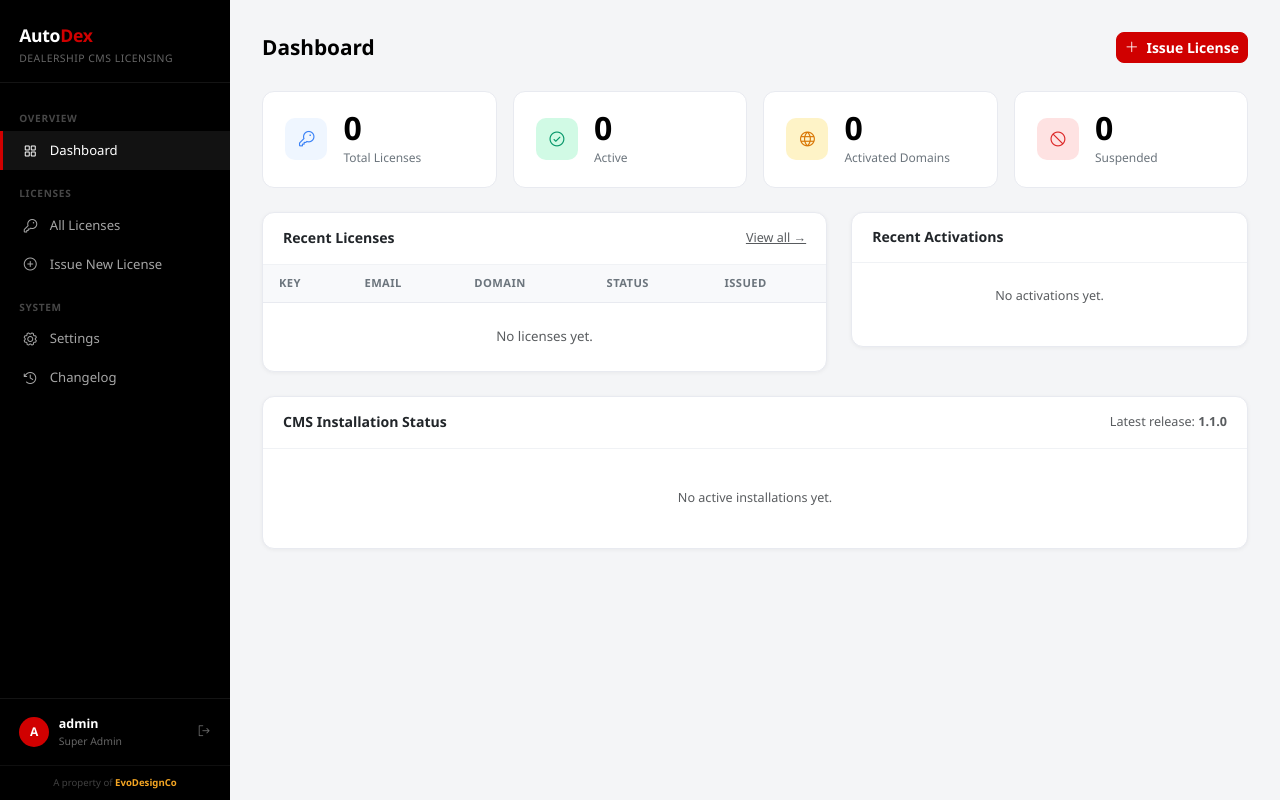
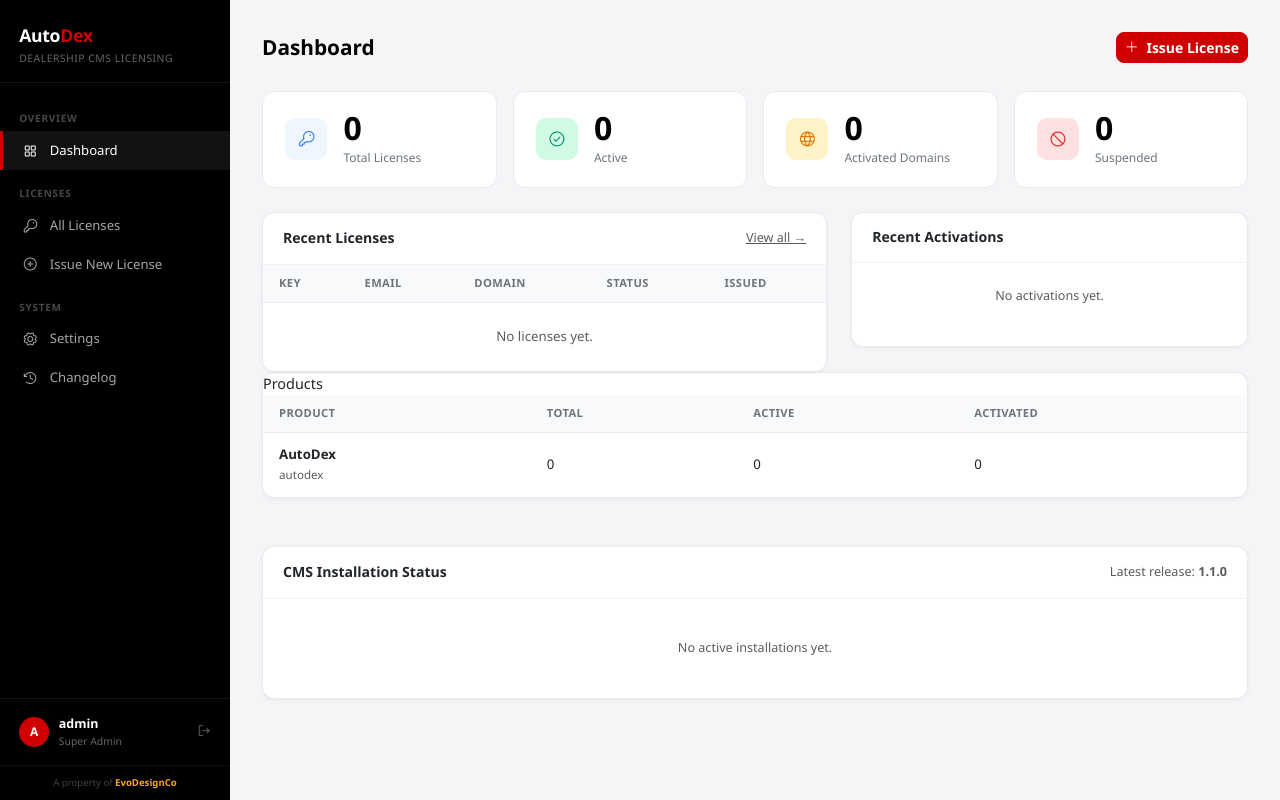
Before and after one commit to efevictor/autodex-cms-license-server, a PHP site: page / in a window 1280 px wide. Run offline with PHP 8.4, Linux system fonts and the light colour scheme; the visitor is signed in with stand-in values (Sample User, id 1); data comes from the database, SQL or seed files in the repository; both versions use the stored data as it was after the commit; data that the repository does not hold is empty; some libraries are stand-ins or nearby versions.

Commit message:
feat: extend license server for multi-product support (ResolveDesk)
- generate_license_key() now accepts a prefix param (RDSK- for ResolveDesk)
- api/download.php: filename uses product slug, license query joins products
- api/validate.php: add multi-product comment (already product-agnostic)
- pages/licenses/add.php: key generation uses product key_prefix with fallback
- pages/dashboard.php: per-product breakdown card with license counts
- schema.sql: migration notes for product_id on versions, key_prefix on products, ResolveDesk seed

Co-Authored-By: Claude Sonnet 4.6 <noreply@anthropic.com>

```diff
--- a/api/validate.php
+++ b/api/validate.php
@@ -1,4 +1,7 @@
 <?php
+// Multi-product: validates any product in the `products` table.
+// Client must pass 'product' => slug (e.g. 'resolvedesk', 'autodex').
+
 /**
  * AutoDex — Dealership CMS License Validation API
  * Host this on YOUR server at: https://licenses.yourproduct.com/api/validate
--- a/bootstrap.php
+++ b/bootstrap.php
@@ -127,10 +127,11 @@ function flash_get(): ?array
 }
 
 // ── Key generator ─────────────────────────────────────────
-function generate_license_key(): string
+function generate_license_key(string $prefix = 'ADSK'): string
 {
     $seg = fn() => strtoupper(bin2hex(random_bytes(3)));
-    return "ADSK-{$seg()}-{$seg()}-{$seg()}";
+    $pfx = strtoupper(preg_replace('/[^A-Z0-9]/', '', $prefix)) ?: 'ADSK';
+    return "{$pfx}-{$seg()}-{$seg()}-{$seg()}";
 }
 
 // ── CSRF ──────────────────────────────────────────────────
--- a/pages/dashboard.php
+++ b/pages/dashboard.php
@@ -12,6 +12,13 @@ $stats = [
 ];
 
 $revenue = ls_val("SELECT SUM(p.price) FROM licenses l JOIN products p ON p.id = l.product_id WHERE l.status != 'refunded'") ?? 0;
+
+$products_list = ls_rows("SELECT p.*,
+    COUNT(l.id) AS total_licenses,
+    SUM(CASE WHEN l.status='active' THEN 1 ELSE 0 END) AS active_count,
+    SUM(CASE WHEN l.activated_domain IS NOT NULL AND l.status='active' THEN 1 ELSE 0 END) AS activated_count
+    FROM products p LEFT JOIN licenses l ON l.product_id = p.id
+    GROUP BY p.id ORDER BY p.name");
 
 $recent_licenses = ls_rows("
     SELECT l.*, p.name AS product_name
@@ -144,6 +151,24 @@ require __DIR__ . '/../layout/header.php';
     </div>
 </div>
 
+<!-- Product breakdown -->
+<div class="ls-card mb-4">
+    <div class="ls-card-header">Products</div>
+    <table class="ls-table">
+        <thead><tr><th>Product</th><th>Total</th><th>Active</th><th>Activated</th></tr></thead>
+        <tbody>
+        <?php foreach ($products_list as $prod): ?>
+        <tr>
+            <td><strong><?= e($prod['name']) ?></strong><br><small class="text-muted"><?= e($prod['slug']) ?></small></td>
+            <td><?= number_format($prod['total_licenses']) ?></td>
+            <td><?= number_format($prod['active_count']) ?></td>
+            <td><?= number_format($prod['activated_count']) ?></td>
+        </tr>
+        <?php endforeach; ?>
+        </tbody>
+    </table>
+</div>
+
 <!-- Version distribution -->
 <div class="row g-4 mt-0">
     <div class="col-12">
```
Also changed, not shown: api/download.php (+5 -2 lines), pages/licenses/add.php (+12 -2 lines), schema.sql (+17 -0 lines).
